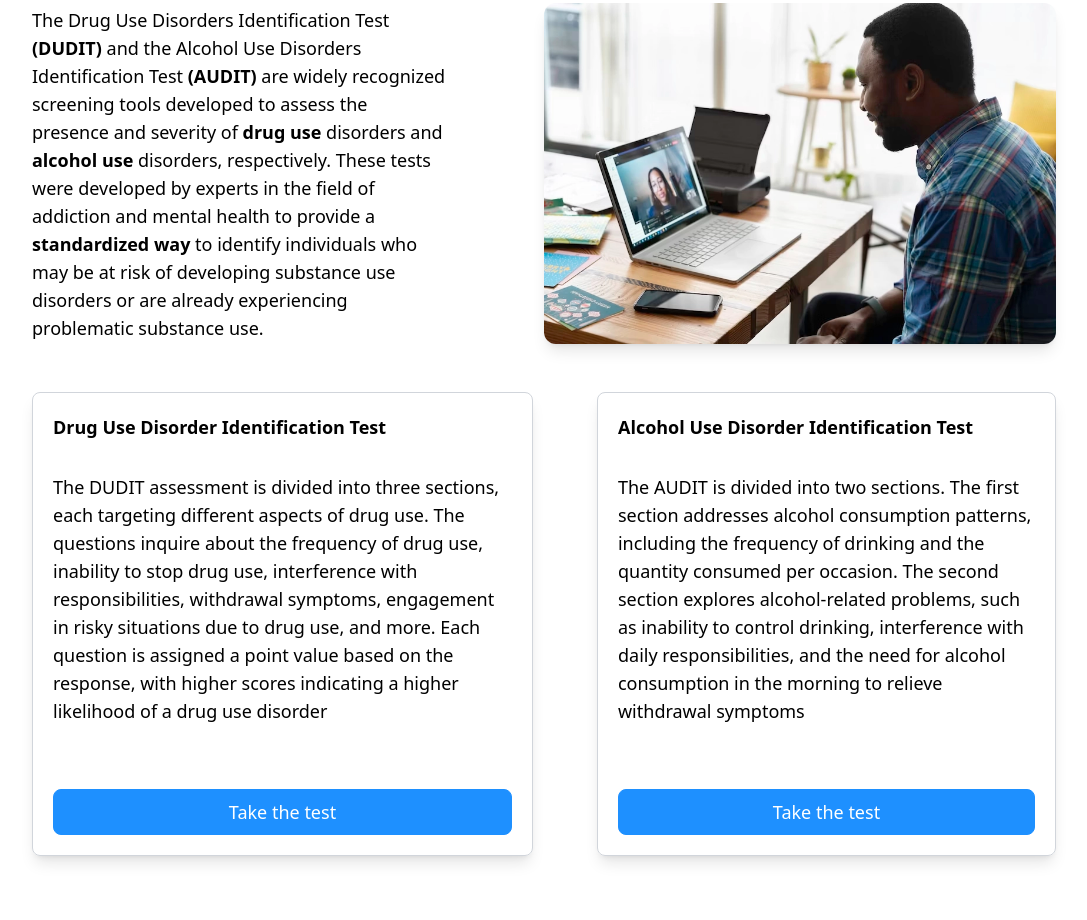
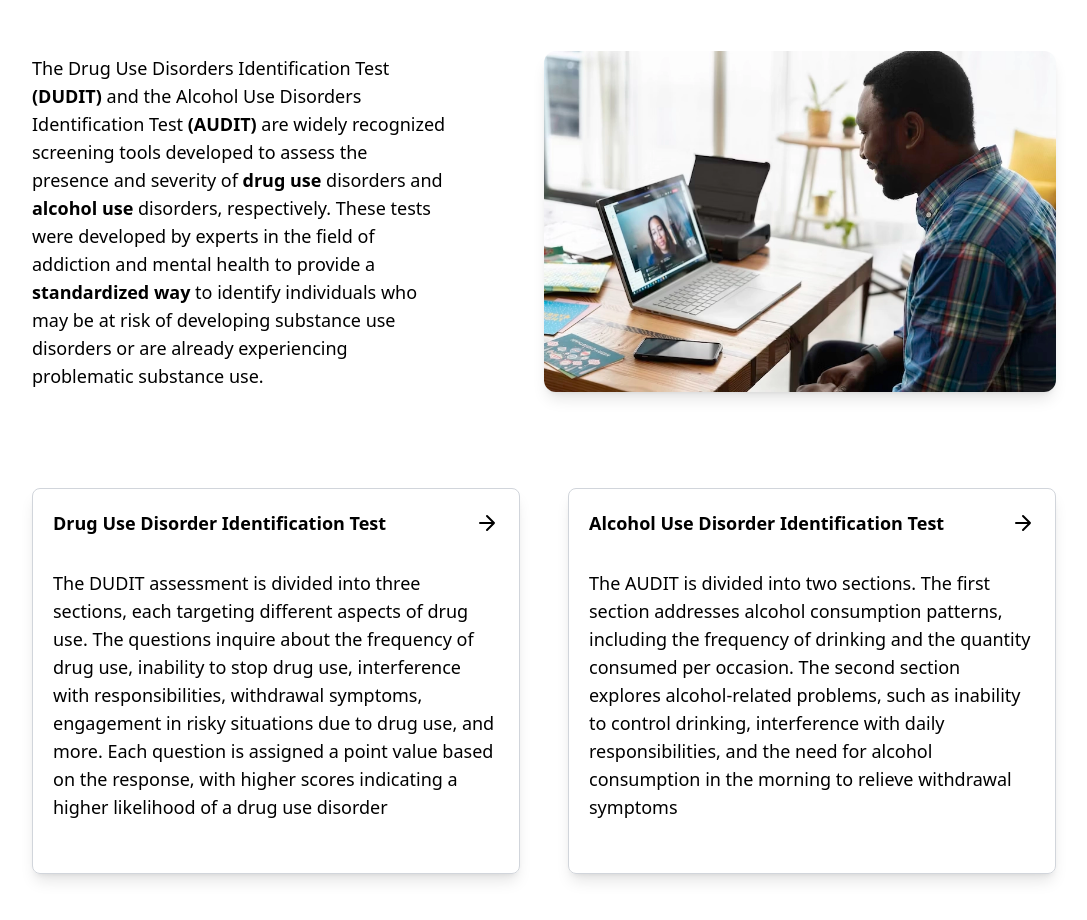
Before and after one commit to Mx-Crvr/screening, a website: page dist/index.html in a window 1280 px wide. Shown: the part 190-1110 px from the top of the page, without its empty margins (96-1183 px from the left). Drawn offline with Linux system fonts and the light colour scheme.

Commit message:
change styling

```diff
--- a/dist/index.html
+++ b/dist/index.html
@@ -5,6 +5,7 @@
   <meta name="viewport" content="width=device-width, initial-scale=1.0">
   <title>Alcohol & Drug Screening</title>
   <link rel="stylesheet" href="./styles.css">
+  <link rel="icon" href="./imgs/pex-logo.webp" type="image/x-icon">
 </head>
 <body>
   <header class="px-5 lg:px-32">
@@ -12,7 +13,7 @@
   </header>
 
   <main class="px-5 lg:px-32 mb-12 lg:mb-24">
-    <div class="section py-5 lg:py-12 text-lg flex flex-col gap-12">
+    <div class="section py-5 lg:py-12 text-lg flex flex-col gap-24">
       <h1 class="text-xl lg:text-3xl font-bold text-center">Screening tools for alcohol & substance dependence</h1>
       <div class="flex flex-col lg:flex-row justify-between items-center gap-12 lg:gap-24">
         <div class="flex flex-col items-stretch justify-center lg:gap-12">
@@ -22,18 +23,27 @@
         <img src="./imgs/consult.webp" alt="Consult" class="rounded-xl shadow-lg w-full lg:w-1/2">
         </div>
 
-        <div class="flex flex-col lg:flex-row gap-12 lg:gap-16">
-          <div class="box border border-gray-300 p-5 rounded-lg shadow-lg flex flex-col gap-8">
-            <h3 class="font-semibold">Drug Use Disorder Identification Test</h3>
+        <div class="flex flex-col lg:flex-row gap-12 lg:gap-6 w-full">
+          <a href="./dudit.html"  class="box border border-gray-300 p-5 rounded-lg shadow-lg flex flex-col gap-8 w-full lg:w-1/2 cursor-pointer hover:shadow-xl">
+            <div class="flex flex-row items-center justify-between">
+              <h3 class="font-semibold">Drug Use Disorder Identification Test</h3>
+              <svg width="24" height="24" viewBox="0 0 24 24" fill="none" xmlns="http://www.w3.org/2000/svg">
+                <path d="M5 12H19M19 12L12 5M19 12L12 19" stroke="black" stroke-width="2" stroke-linecap="round" stroke-linejoin="round"/>
+                </svg>
+            </div>
+
             <p>The DUDIT assessment is divided into three sections, each targeting different aspects of drug use. The questions inquire about the frequency of drug use, inability to stop drug use, interference with responsibilities, withdrawal symptoms, engagement in risky situations due to drug use, and more. Each question is assigned a point value based on the response, with higher scores indicating a higher likelihood of a drug use disorder</p></p>
-            <a href="./dudit.html" class="bg-lightblue border border-lightblue text-[#FFF] text-center rounded-lg py-2 hover:bg-[#FFF] hover:text-lightblue transition-all">Take the test</a>
-          </div>
+          </a>
 
-          <div class="box border border-gray-300 p-5 rounded-lg shadow-lg flex flex-col gap-8">
-            <h3 class="font-semibold">Alcohol Use Disorder Identification Test</h3>
+          <a href="./audit.html" class="box border border-gray-300 p-5 rounded-lg shadow-lg flex flex-col gap-8 w-full lg:w-1/2 cursor-pointer hover:shadow-xl">
+            <div class="flex flex-row items-center justify-between">
+              <h3 class="font-semibold">Alcohol Use Disorder Identification Test</h3>
+              <svg width="24" height="24" viewBox="0 0 24 24" fill="none" xmlns="http://www.w3.org/2000/svg">
+                <path d="M5 12H19M19 12L12 5M19 12L12 19" stroke="black" stroke-width="2" stroke-linecap="round" stroke-linejoin="round"/>
+                </svg>
+            </div>
             <p>The AUDIT is divided into two sections. The first section addresses alcohol consumption patterns, including the frequency of drinking and the quantity consumed per occasion. The second section explores alcohol-related problems, such as inability to control drinking, interference with daily responsibilities, and the need for alcohol consumption in the morning to relieve withdrawal symptoms</p></p>
-            <a href="./audit.html" class="bg-lightblue border border-lightblue text-[#FFF] text-center rounded-lg py-2 hover:bg-[#FFF] hover:text-lightblue transition-all">Take the test</a>
-          </div>
+          </a>
         </div>
     </div>
 
```
